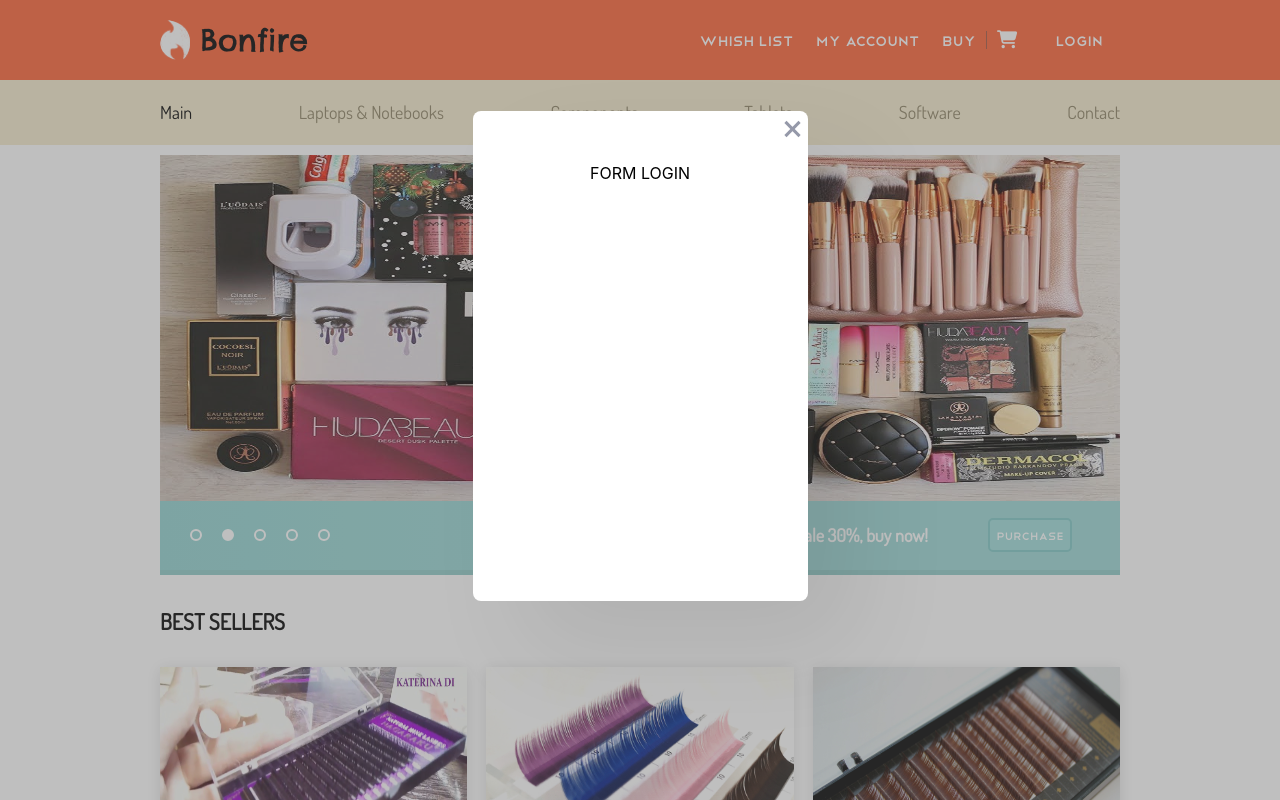
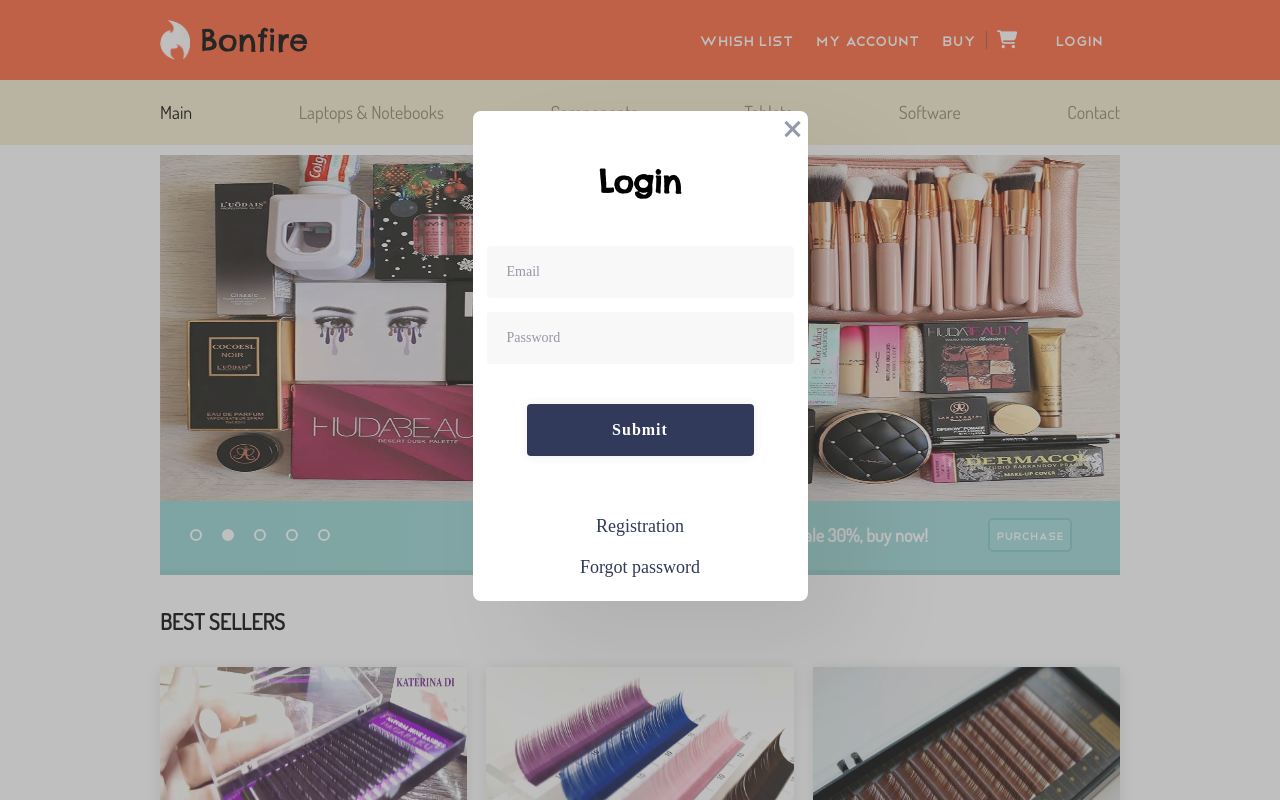
Before and after one commit to Armoteo/shop-makeup, a React app: page / in a window 1280 px wide. Both pictures are taken after a click on the button "LOGIN". Shown: the top 800 px of the page. Built offline with nearby package versions, Linux system fonts and the light colour scheme.

Commit message:
login form

```diff
--- a/src/components/Elements/FormLogin/FormLogin.js
+++ b/src/components/Elements/FormLogin/FormLogin.js
@@ -1,13 +1,58 @@
 import React from 'react'
+import PropTypes from 'prop-types'
+import Input from '../general/Input'
 
 import styles from '../../../sass/components/elements/FormLogin.module.scss'
+import Button from '../general/Button'
 
-const FormLogin = () => {
+const FormLogin = ({ loginForm, onChange, login }) => {
   return (
     <div className={styles.container}>
-      FORM LOGIN
+      <h3>Login</h3>
+      <div className={styles.inputContainer}>
+        <Input
+          value={loginForm.email}
+          name="email"
+          onChange={onChange}
+          placeholder="Email"
+          type="email"
+        />
+        <Input
+          value={loginForm.password}
+          name="password"
+          onChange={onChange}
+          placeholder="Password"
+          type="password"
+        />
+      </div>
+      <Button
+        onClick={login}
+        styleButton="submit"
+      >
+        Submit
+      </Button>
+      <div className={styles.boxButton}>
+        <Button
+          onClick={login}
+          styleButton="btnTransparent"
+        >
+          Registration
+      </Button>
+        <Button
+          onClick={login}
+          styleButton="btnTransparent"
+        >
+          Forgot password
+      </Button>
+      </div>
     </div>
   )
 }
 
+FormLogin.propTypes = {
+  loginForm: PropTypes.shape({}).isRequired,
+  onChange: PropTypes.func.isRequired,
+  login: PropTypes.func.isRequired,
+};
+
 export default FormLogin
--- /dev/null
+++ b/src/components/Elements/general/Input.js
@@ -0,0 +1,25 @@
+import React from 'react'
+import PropTypes from 'prop-types'
+import styles from '../../../sass/components/general/Input.module.scss'
+
+const Input = ({ name, onChange, value, placeholder, type }) => {
+  return (
+    <input
+      className={styles.input}
+      type={type}
+      name={name}
+      onChange={onChange}
+      value={value}
+      placeholder={placeholder}
+    />
+  )
+}
+
+Input.propTypes = {
+  name: PropTypes.string.isRequired,
+  placeholder: PropTypes.string.isRequired,
+  type: PropTypes.string.isRequired,
+  onChange: PropTypes.func.isRequired,
+};
+
+export default Input
--- a/src/components/Layout/Header/Header.js
+++ b/src/components/Layout/Header/Header.js
@@ -72,9 +72,21 @@
     this.setState({ loginFormOpen: false })
   }
 
+  handleFormLogin = (event) => {
+    this.setState({
+      loginForm: {
+        ...this.state.loginForm,
+        [event.target.name]: event.target.value
+      }
+    })
+  }
+
+  login = () => {
+
+  }
 
   render() {
-    const { menuItem, menuHeader, auth, loginFormOpen } = this.state
+    const { menuItem, menuHeader, auth, loginFormOpen, loginForm } = this.state
     return (
       <HeaderView
         menuItem={menuItem}
@@ -83,6 +95,9 @@
         loginFormOpen={loginFormOpen}
         openLoginForm={this.openLoginForm}
         close={this.close}
+        loginForm={loginForm}
+        handleFormLogin={this.handleFormLogin}
+        login={this.login}
       />
     )
   }
--- a/src/components/Layout/Header/HeaderView.js
+++ b/src/components/Layout/Header/HeaderView.js
@@ -4,7 +4,10 @@
 import HeaderNav from './components/HeaderNav'
 import styles from '../../../sass/components/layout/Header.module.scss'
 
-const HeadeView = ({ menuItem, menuHeader, auth, loginFormOpen, openLoginForm, close }) => {
+const HeadeView = ({
+  menuItem, menuHeader, auth,
+  loginFormOpen, openLoginForm,
+  close, loginForm, handleFormLogin, login }) => {
 
   return (
     <div className={styles.Header}>
@@ -14,6 +17,9 @@
         loginFormOpen={loginFormOpen}
         openLoginForm={openLoginForm}
         close={close}
+        loginForm={loginForm}
+        handleFormLogin={handleFormLogin}
+        login={login}
       />
       <HeaderNav menuItem={menuItem} />
     </div>
@@ -29,4 +35,7 @@
   loginFormOpen: PropTypes.bool.isRequired,
   openLoginForm: PropTypes.func.isRequired,
   close: PropTypes.func.isRequired,
+  loginForm: PropTypes.shape({}).isRequired,
+  handleFormLogin: PropTypes.func.isRequired,
+  login: PropTypes.func.isRequired,
 };
--- a/src/components/Layout/Header/components/HeaderMenu.js
+++ b/src/components/Layout/Header/components/HeaderMenu.js
@@ -7,7 +7,9 @@
 import styles from '../../../../sass/components/elements/HeaderMenu.module.scss'
 import flame from '../../../../assets/images/flame.png'
 
-const HeaderMenu = ({ menuHeader, auth, close, loginFormOpen, openLoginForm }) => {
+const HeaderMenu = ({
+  menuHeader, auth, close, loginFormOpen, openLoginForm,
+  loginForm, handleFormLogin, login }) => {
 
   return (
     <div className={styles.container}>
@@ -37,7 +39,11 @@
       </div>
       {loginFormOpen && (
         <ModalLayout close={close}>
-          <FormLogin />
+          <FormLogin
+            loginForm={loginForm}
+            onChange={handleFormLogin}
+            login={login}
+          />
         </ModalLayout>
       )}
     </div>
@@ -52,4 +58,7 @@
   loginFormOpen: PropTypes.bool.isRequired,
   openLoginForm: PropTypes.func.isRequired,
   close: PropTypes.func.isRequired,
+  loginForm: PropTypes.shape({}).isRequired,
+  handleFormLogin: PropTypes.func.isRequired,
+  login: PropTypes.func.isRequired,
 };
--- a/src/sass/components/elements/FormLogin.module.scss
+++ b/src/sass/components/elements/FormLogin.module.scss
@@ -1,3 +1,35 @@
+@mixin flexCenter {
+  display: flex;
+  flex-direction: column;
+  align-items: center;
+}
+
 .container{
-  display: flex;
+  @include flexCenter;
+  position: relative;
+  height: 100%;
+  h3 {
+  font-family: 'ChelseaMarket-Regular';
+  color: #000;
+  font-size: 30px;
+  margin: 0 0 20px;
+  }
+
+  .inputContainer {
+    @include flexCenter;
+    height: 27%;
+    justify-content: space-between;
+    margin: 25px 0 40px;
+  }
+
+  .boxButton {
+    @include flexCenter;
+    width: 80%;
+    height: 15%;
+    display: flex;
+    align-items: center;
+    justify-content: space-between;
+    position: absolute;
+    bottom: 5%;
+  }
 }
--- a/src/sass/components/general/Button.module.scss
+++ b/src/sass/components/general/Button.module.scss
@@ -44,3 +44,17 @@
     background: #475073;
   }
 }
+
+.btnTransparent {
+  font-family: Montserrat;
+  font-style: normal;
+  font-weight: 500;
+  font-size: 18px;
+  line-height: 20px;
+  color: #313A5A;
+  border: 1px solid transparent;
+  background: transparent;
+  &:hover{
+    border-bottom: 1px solid  #313A5A;
+  }
+}
--- /dev/null
+++ b/src/sass/components/general/Input.module.scss
@@ -0,0 +1,25 @@
+.input {
+    width: 285px;
+    height: 50px;
+    background: rgba(181, 181, 181, 0.1);
+    border-radius: 4px;
+    border: transparent;
+    font-family: Montserrat;
+    font-style: normal;
+    font-weight: 500;
+    font-size: 14px;
+    line-height: 17px;
+    padding-left: 20px;
+    &::placeholder {
+      color: #313A5A;
+      opacity: 0.5;
+    }
+
+    &:-ms-input-placeholder {
+      color: #313A5A;
+    }
+
+    &::-ms-input-placeholder {
+      color: #313A5A;
+    }
+}
```
